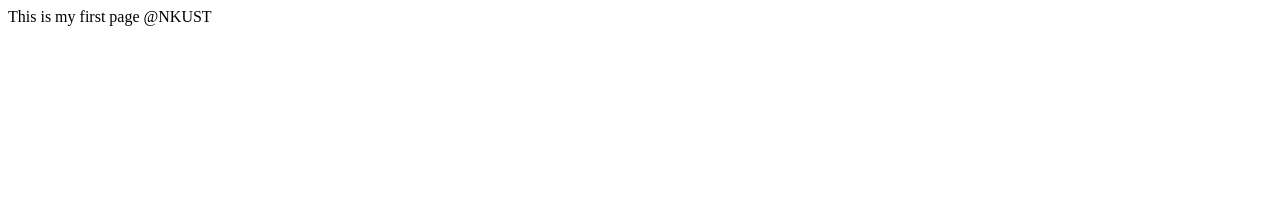
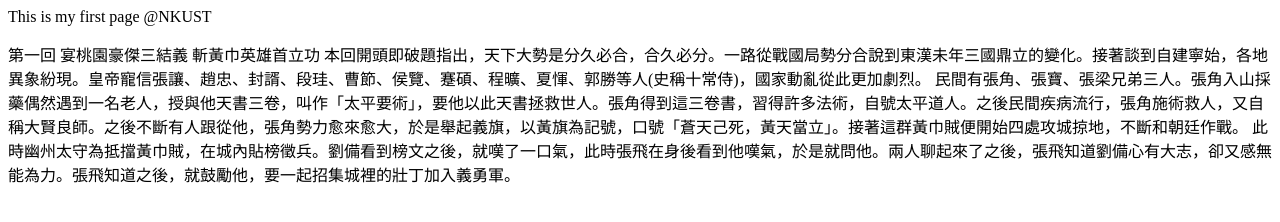
Before and after one commit to I109131107/MING, a plain HTML site: page index.html in a window 1280 px wide. Drawn offline with Linux system fonts and the light colour scheme.

Commit message:
ADD 三國演義內容

```diff
--- a/index.html
+++ b/index.html
@@ -7,6 +7,14 @@
 <body>
 
 <p>This is my first page @NKUST</p>
+第一回 宴桃園豪傑三結義 斬黃巾英雄首立功
+
+      本回開頭即破題指出，天下大勢是分久必合，合久必分。一路從戰國局勢分合說到東漢未年三國鼎立的變化。接著談到自建寧始，各地異象紛現。皇帝寵信張讓、趙忠、封諝、段珪、曹節、侯覽、蹇碩、程曠、夏惲、郭勝等人(史稱十常侍)，國家動亂從此更加劇烈。
+
+      民間有張角、張寶、張梁兄弟三人。張角入山採藥偶然遇到一名老人，授與他天書三卷，叫作「太平要術」，要他以此天書拯救世人。張角得到這三卷書，習得許多法術，自號太平道人。之後民間疾病流行，張角施術救人，又自稱大賢良師。之後不斷有人跟從他，張角勢力愈來愈大，於是舉起義旗，以黃旗為記號，口號「蒼天己死，黃天當立」。接著這群黃巾賊便開始四處攻城掠地，不斷和朝廷作戰。
+
+      此時幽州太守為抵擋黃巾賊，在城內貼榜徵兵。劉備看到榜文之後，就嘆了一口氣，此時張飛在身後看到他嘆氣，於是就問他。兩人聊起來了之後，張飛知道劉備心有大志，卻又感無能為力。張飛知道之後，就鼓勵他，要一起招集城裡的壯丁加入義勇軍。
+
 
 
 </body>
```
